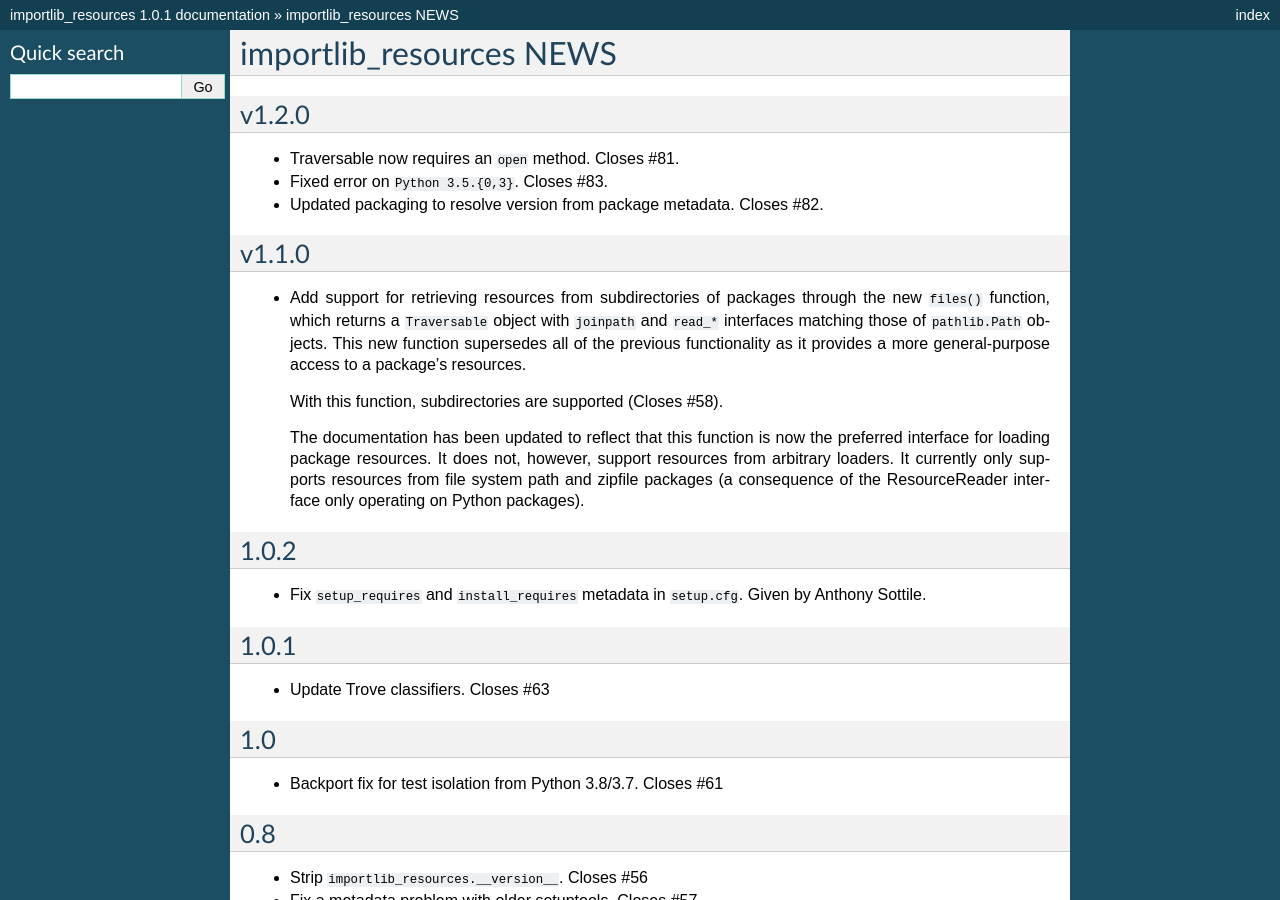
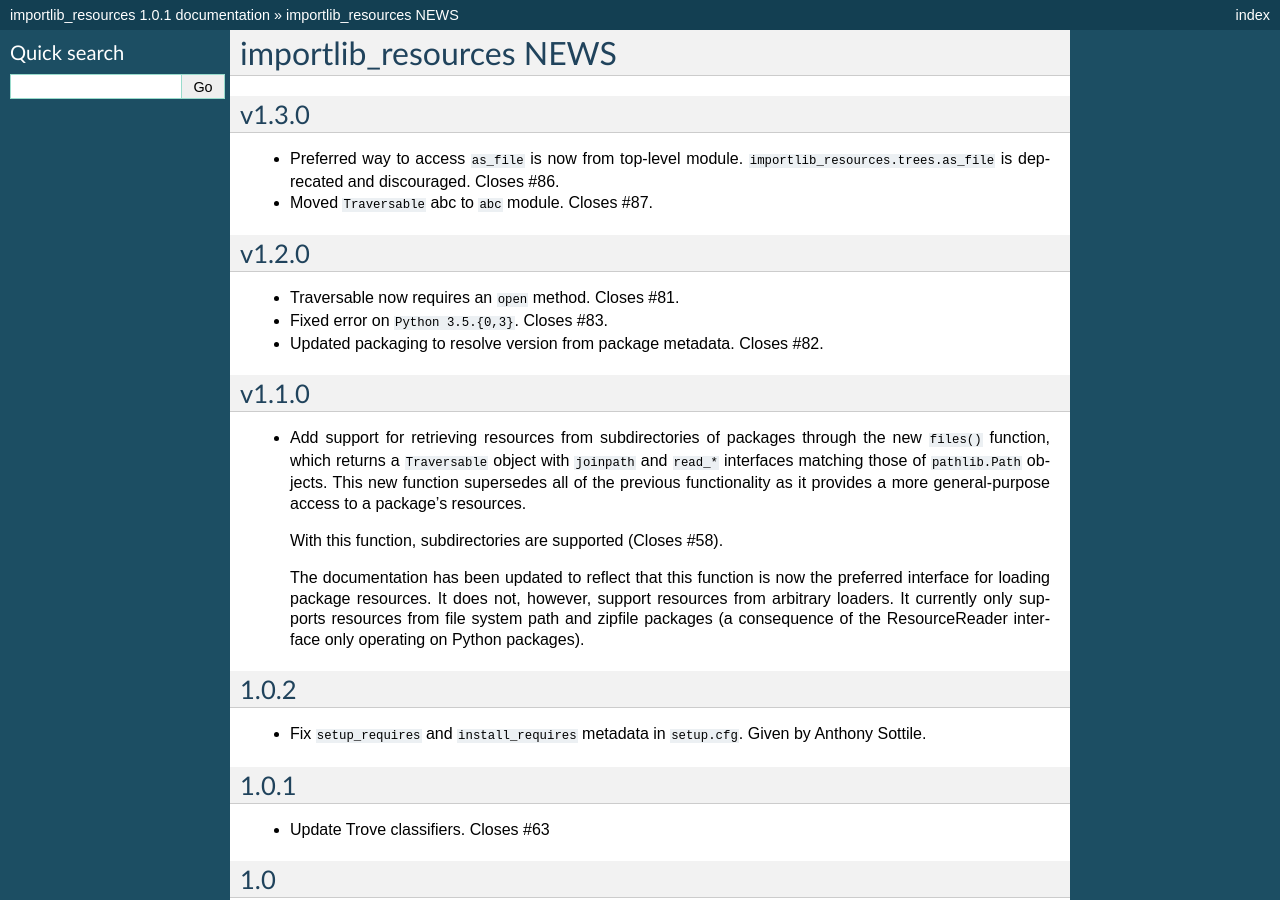
Before and after one commit to python/importlib_resources, a Sphinx documentation site: the page built from importlib_resources/docs/changelog.rst, in a window 1280 px wide and 900 px high. Built offline with Sphinx 7.4.7, drawn with Linux system fonts in a browser that asks for light colours; pages that are not in the unit, such as notebooks, are missing from menus.

Commit message:
Update changelog

```diff
--- a/importlib_resources/docs/changelog.rst
+++ b/importlib_resources/docs/changelog.rst
@@ -1,6 +1,13 @@
 ==========================
  importlib_resources NEWS
 ==========================
+
+v1.3.0
+======
+* Preferred way to access ``as_file`` is now from top-level module.
+  ``importlib_resources.trees.as_file`` is deprecated and discouraged.
+  Closes #86.
+* Moved ``Traversable`` abc to ``abc`` module. Closes #87.
 
 v1.2.0
 ======
```
